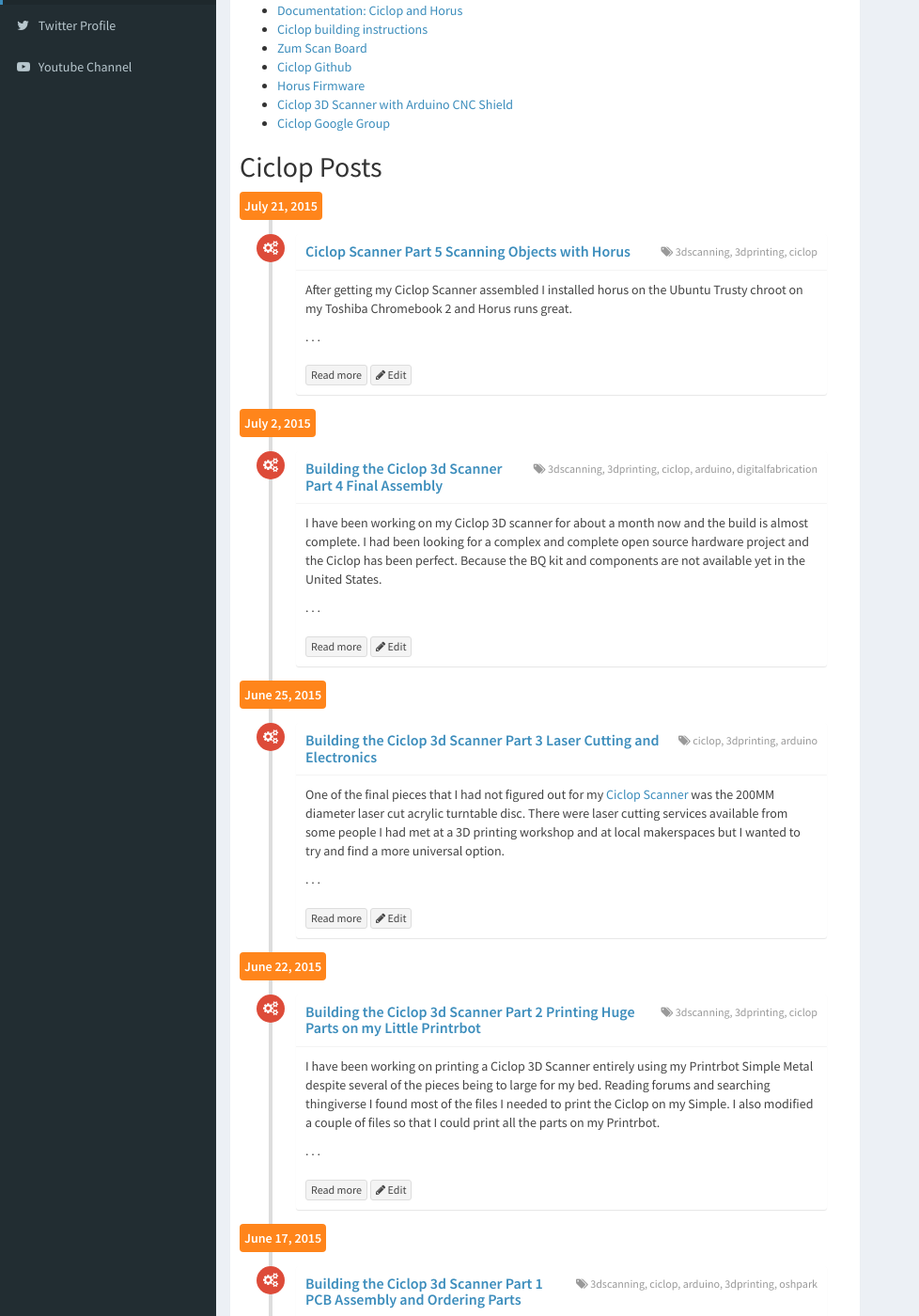
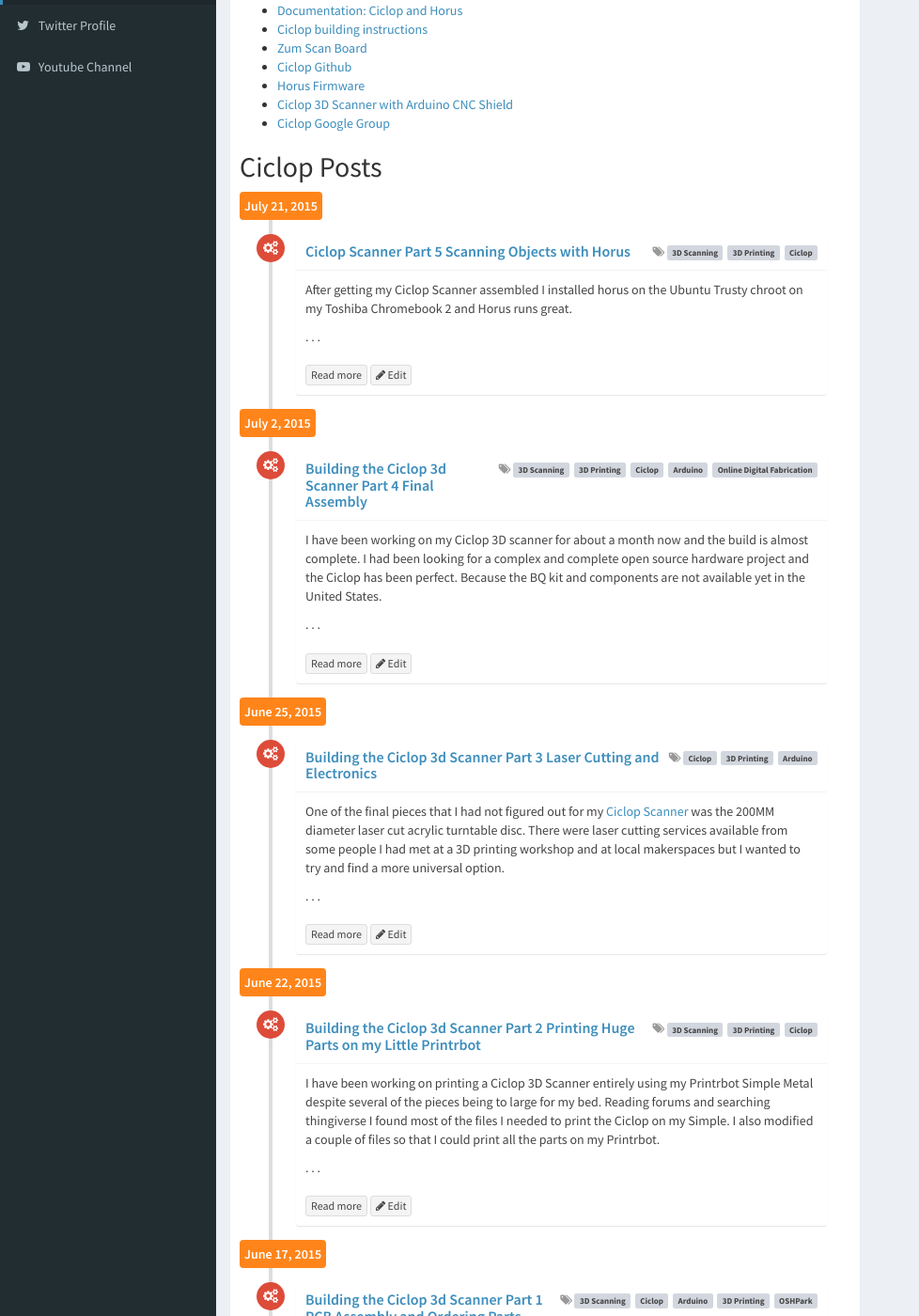
Before and after one commit to garthvh/garthvh.github.io, a Jekyll site: the page built from category/ciclop.markdown, in a window 1280 px wide and 1400 px high, scrolled down 660 px. Shown: the whole window at 94% size, without its empty margins (0-978 px from the left). Built offline with Jekyll 4.4.1, drawn with Linux system fonts in a browser that asks for light colours; comment, search, counter and statistics services are not loaded; some of the changed text lies outside the part shown.

Commit message:
update category page

```diff
--- a/_data/links.yml
+++ b/_data/links.yml
@@ -44,6 +44,8 @@
   links:
     - text: '3D Printed ESP8266 Button: The DIY Amazon Dash'
       url: https://blog.adafruit.com/2015/08/26/3d-printed-esp8266-button-the-diy-amazon-dash/
+    - text: Simple PiTFT TouchPi Menu System
+      url: https://blog.adafruit.com/2015/05/08/simple-pitft-touchpi-menu-system-piday-raspberrypi-raspberry_pi/
 
 
 - category: ansible
--- a/_layouts/posts_by_category.html
+++ b/_layouts/posts_by_category.html
@@ -18,7 +18,10 @@
     {% assign categorymatch = true %}
     {% assign currentcategory = category %}
 {% endif %}
+
+
 {% if categorymatch %}
+
 <section class="content-wraper">
   <section class="content-header">
     <h1>Category: {{ currentcategory.name }}</h1>
@@ -35,6 +38,22 @@
             {{ content }}
             <ul class="timeline">
             {% for post in site.categories[category.slug] %}
+            {% if post.categories.size > 0 %}
+                {% capture categories_content %} {% endcapture %}
+                {% for post_category in post.categories %}
+                    {% for data_category in site.data.categories %}
+                        {% if data_category.slug == post_category %}
+                            {% assign stored_category = data_category %}
+                        {% endif %}
+                    {% endfor %}
+                    {% if stored_category %}
+                        {% capture categories_content_temp %}{{ categories_content }}<a class="label label-default" href="/category/{{ stored_category.slug }}/">{{ stored_category.name }}</a>{% if forloop.last == false %}&nbsp;&nbsp;{% endif %}{% endcapture %}
+                        {% assign categories_content = categories_content_temp %}
+                    {% endif %}
+                {% endfor %}
+            {% else %}
+                {% assign categories_content = '' %}
+            {% endif %}
               <li class="time-label">
                 <span class="{{ category.color }}">
                 {% include post/date.html %}{{ time }}
@@ -43,7 +62,7 @@
               <li>
                 <i class="fa {{ category.icon }}"></i>
                 <div class="timeline-item">
-                  <span class="time"><i class="fa fa-tags"></i> {% include post/categories.html %}</span>
+                  <span class="time"><i class="fa fa-tags"></i>{{ categories_content }}</span>
                   <h3 class="timeline-header"><a href="{{ post.url }}">{{post.title}}</a></h3>
                   <div class="timeline-body">
                       {{ post.excerpt }}. . .
```
Also changed, not shown: linux-devices.markdown (+7 -1 lines).
